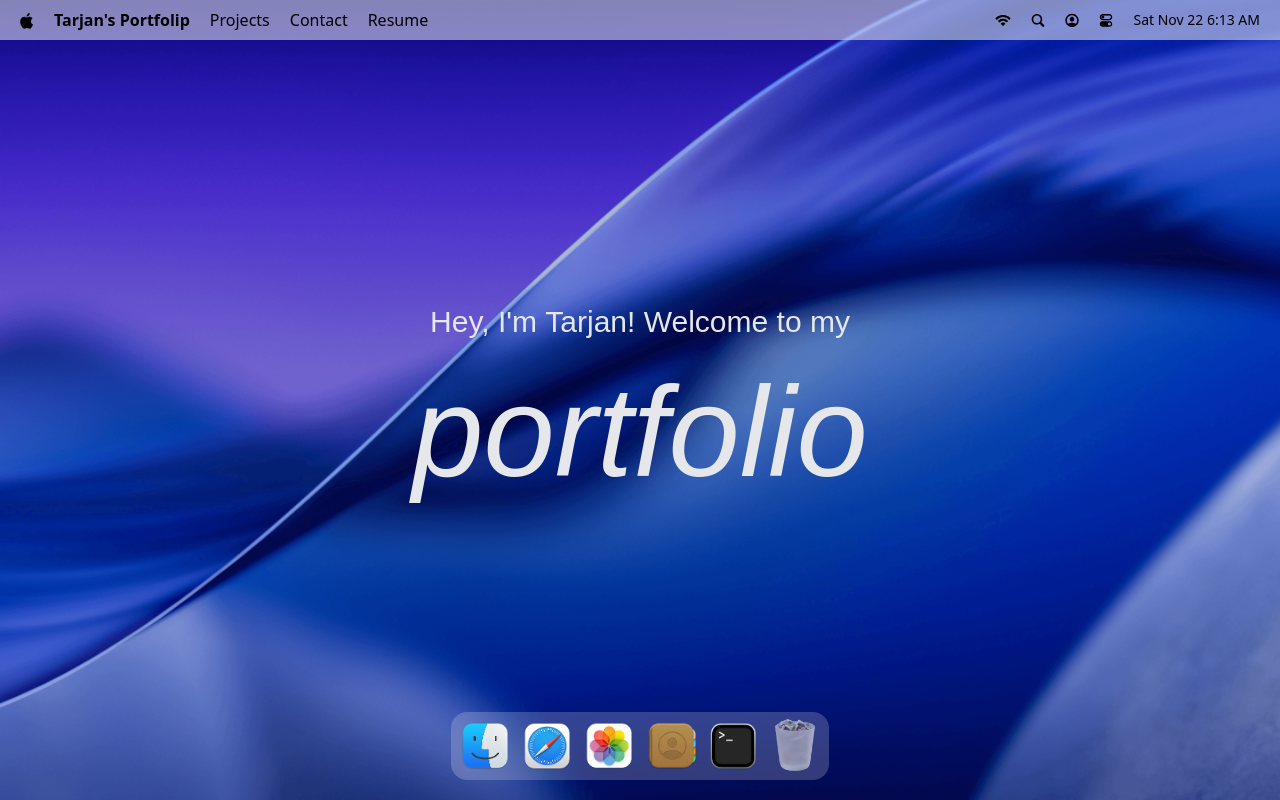
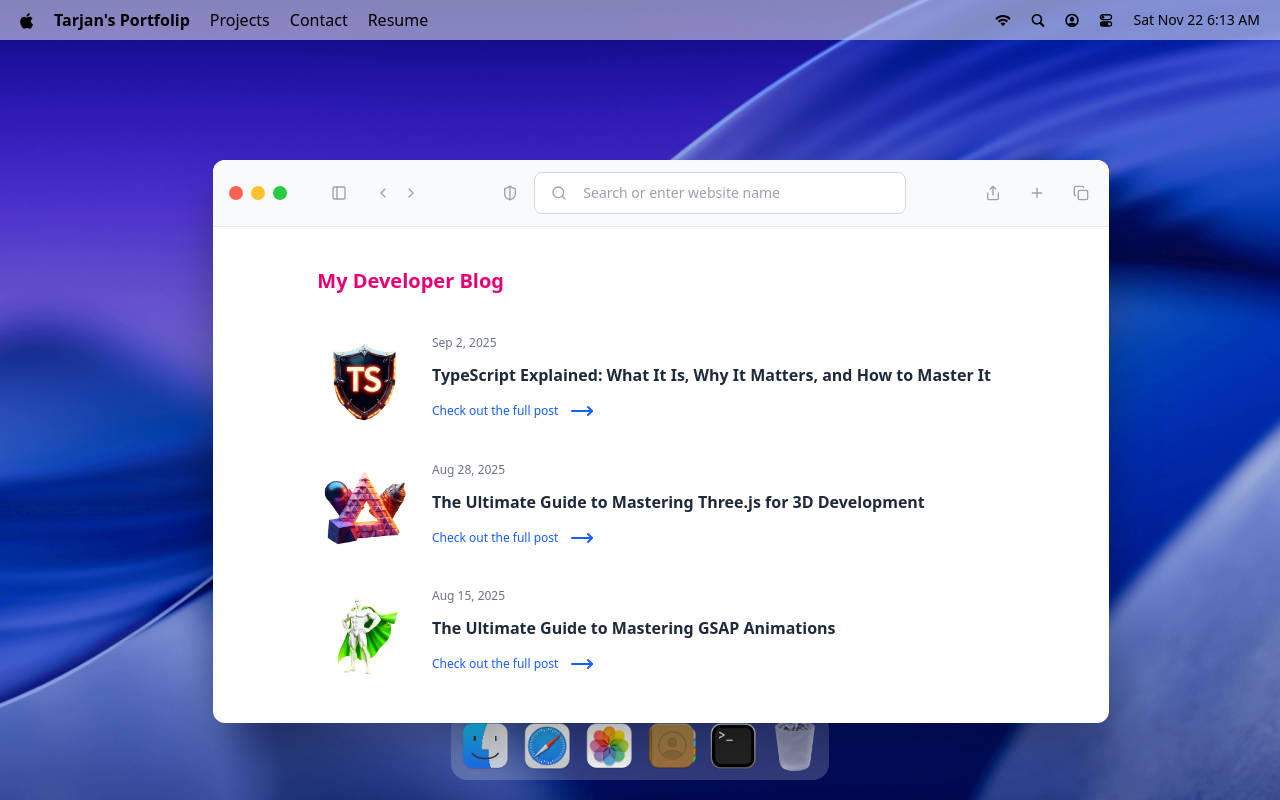
Before and after one commit to tarjan-1/macos_portfolio, a React (Vite) app: page / in a window 1280 px wide. Both pictures are taken after a click on the button 547 px from the left and 746 px from the top of the page. Built offline with nearby package versions, Linux system fonts and the light colour scheme; a web font is replaced by a local one.

Commit message:
implemented safari window

```diff
--- a/src/App.jsx
+++ b/src/App.jsx
@@ -2,7 +2,7 @@ import gsap from "gsap";
 import { Draggable } from "gsap/Draggable";
 
 import { Dock, Navbar, Welcome } from "#components";
-import { Terminal } from "#windows";
+import { Safari, Terminal } from "#windows";
 
 gsap.registerPlugin(Draggable);
 
@@ -14,6 +14,7 @@ const App = () => {
       <Dock />
 
       <Terminal />
+      <Safari />
     </main>
   );
 };
--- /dev/null
+++ b/src/windows/Safari.jsx
@@ -0,0 +1,75 @@
+import { WindowControls } from "#components";
+import { blogPosts } from "#constants";
+import WindowWrapper from "#hoc/WindowWrapper";
+import {
+  ChevronLeft,
+  ChevronRight,
+  Copy,
+  MoveRight,
+  PanelLeft,
+  Plus,
+  Search,
+  Share,
+  ShieldHalf,
+} from "lucide-react";
+
+const Safari = () => {
+  return (
+    <>
+      <div id="window-header">
+        <WindowControls target="safari" />
+
+        <PanelLeft className="ml-10 icon" />
+
+        <div className="flex items-center gap-1 ml-5">
+          <ChevronLeft className="icon" />
+          <ChevronRight className="icon" />
+        </div>
+
+        <div className="flex-1 flex-center gap-3">
+          <ShieldHalf className="icon" />
+
+          <div className="search">
+            <Search className="icon" />
+            <input
+              type="text"
+              placeholder="Search or enter website name"
+              className="flex-1"
+            />
+          </div>
+        </div>
+
+        <div className="flex items-center gap-5">
+          <Share className="icon" />
+          <Plus className="icon" />
+          <Copy className="icon" />
+        </div>
+      </div>
+
+      <div className="blog">
+        <h2>My Developer Blog</h2>
+        <div className="space-y-8">
+          {blogPosts.map(({ id, image, title, date, link }) => (
+            <div key={id} className="blog-post">
+              <div className="col-span-2">
+                <img src={image} alt={title} />
+              </div>
+
+              <div className="content">
+                <p>{date}</p>
+                <h3>{title}</h3>
+                <a href={link} target="_blank" rel="noreferrer noopenner">
+                  Check out the full post <MoveRight className="icon-hover" />
+                </a>
+              </div>
+            </div>
+          ))}
+        </div>
+      </div>
+    </>
+  );
+};
+
+const SafariWindow = WindowWrapper(Safari, "safari");
+
+export default SafariWindow;
--- a/src/windows/index.js
+++ b/src/windows/index.js
@@ -1,3 +1,4 @@
 import Terminal from "./Terminal";
+import Safari from "./Safari";
 
-export { Terminal };
+export { Terminal, Safari };
```
